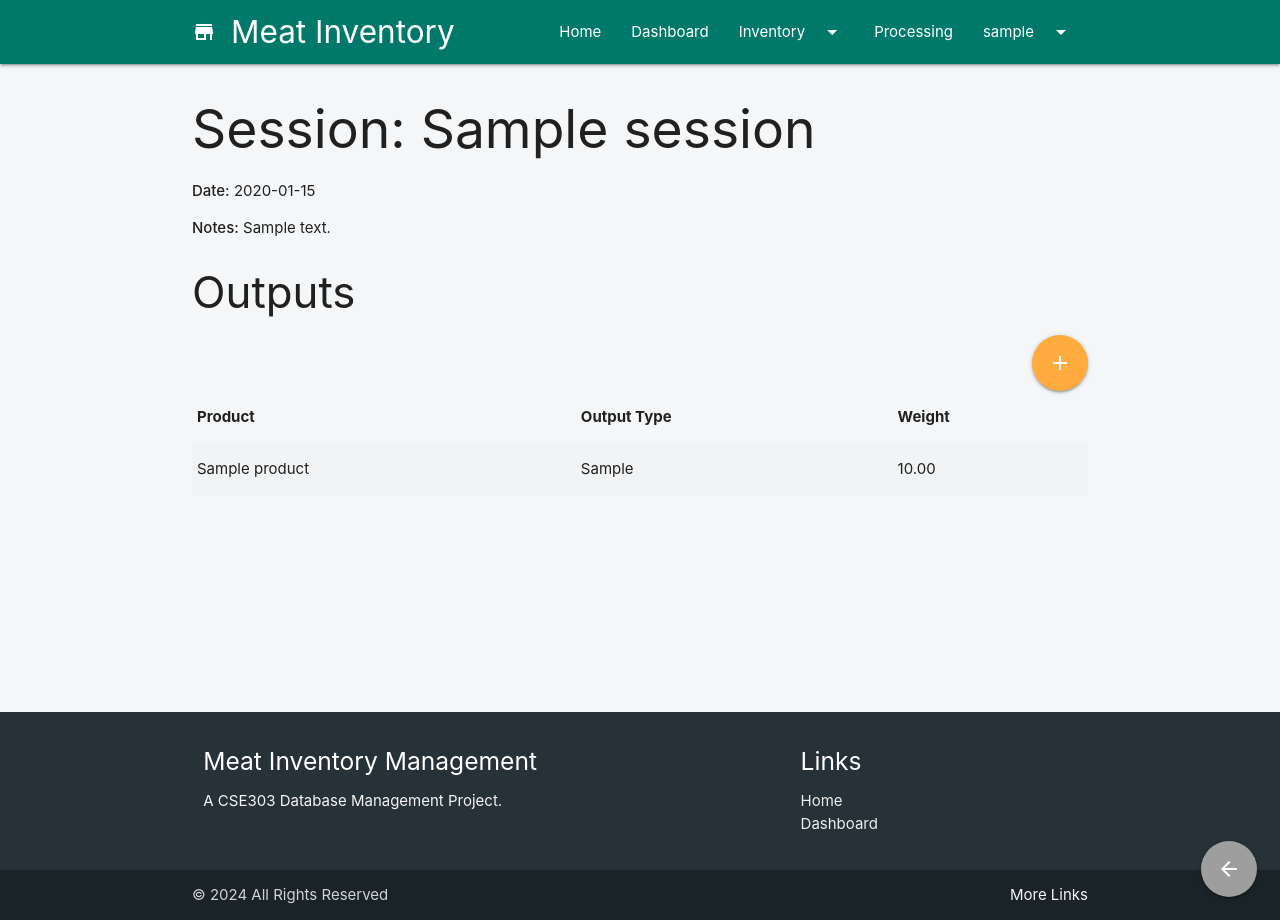
After one commit to abbasyasin1n2/alif-repo, a Flask app: page /processing/sessions/1 in a window 1280 px wide. The commit adds this page. Run offline with Flask 3, Linux system fonts and the light colour scheme; a user stored in the database is signed in; tables that the repository leaves empty hold one stand-in row (values such as "Sample post").

Commit message:
feat: added meat processing session tracking

```diff
--- a/cse303project/app.py
+++ b/cse303project/app.py
@@ -3,7 +3,7 @@ from flask import Flask
 from flask_login import LoginManager
 from .config.config import Config
 from .database import init_database, test_connection, get_user_by_id
-from .routes import auth_bp, main_bp, inventory_bp
+from .routes import auth_bp, main_bp, inventory_bp, processing_bp
 from .models import User
 
 def create_app():
@@ -25,5 +25,6 @@ def create_app():
     app.register_blueprint(auth_bp)
     app.register_blueprint(main_bp)
     app.register_blueprint(inventory_bp, url_prefix='/inventory')
+    app.register_blueprint(processing_bp, url_prefix='/processing')
 
     return app
--- /dev/null
+++ b/cse303project/database/processing_queries.py
@@ -0,0 +1,49 @@
+
+from .user_queries import execute_query
+from .connection import DB_TYPE
+
+def add_processing_session(session_name, session_date, notes):
+    """Add a new processing session"""
+    query = (
+        'INSERT INTO processing_sessions (session_name, session_date, notes) VALUES (%s, %s, %s)'
+        if DB_TYPE == 'mysql'
+        else 'INSERT INTO processing_sessions (session_name, session_date, notes) VALUES (?, ?, ?)'
+    )
+    params = (session_name, session_date, notes)
+    return execute_query(query, params)
+
+def get_all_processing_sessions():
+    """Get all processing sessions"""
+    return execute_query('SELECT * FROM processing_sessions ORDER BY session_date DESC', fetch_all=True)
+
+def get_processing_session_by_id(session_id):
+    """Get a single processing session by ID"""
+    query = 'SELECT * FROM processing_sessions WHERE id = %s' if DB_TYPE == 'mysql' else 'SELECT * FROM processing_sessions WHERE id = ?'
+    return execute_query(query, (session_id,), fetch_one=True)
+
+def add_processing_output(session_id, product_id, output_type, weight):
+    """Add an output product to a processing session"""
+    query = (
+        'INSERT INTO processing_outputs (session_id, product_id, output_type, weight) VALUES (%s, %s, %s, %s)'
+        if DB_TYPE == 'mysql'
+        else 'INSERT INTO processing_outputs (session_id, product_id, output_type, weight) VALUES (?, ?, ?, ?)'
+    )
+    params = (session_id, product_id, output_type, weight)
+    return execute_query(query, params)
+
+def get_processing_outputs_for_session(session_id):
+    """Get all output products for a given processing session"""
+    query = '''
+        SELECT po.*, p.name as product_name
+        FROM processing_outputs po
+        JOIN products p ON po.product_id = p.id
+        WHERE po.session_id = %s
+        ORDER BY po.id
+    ''' if DB_TYPE == 'mysql' else '''
+        SELECT po.*, p.name as product_name
+        FROM processing_outputs po
+        JOIN products p ON po.product_id = p.id
+        WHERE po.session_id = ?
+        ORDER BY po.id
+    '''
+    return execute_query(query, (session_id,), fetch_all=True)
--- a/cse303project/routes/__init__.py
+++ b/cse303project/routes/__init__.py
@@ -2,5 +2,6 @@
 from .auth import auth_bp
 from .main import main_bp
 from .inventory import inventory_bp
+from .processing import processing_bp
 
-__all__ = ['auth_bp', 'main_bp', 'inventory_bp']
+__all__ = ['auth_bp', 'main_bp', 'inventory_bp', 'processing_bp']
--- /dev/null
+++ b/cse303project/routes/processing.py
@@ -0,0 +1,48 @@
+
+from flask import Blueprint, render_template, request, redirect, url_for, flash
+from flask_login import login_required
+from ..database import (
+    get_all_processing_sessions, get_processing_session_by_id, add_processing_session,
+    get_processing_outputs_for_session, add_processing_output, get_all_products
+)
+
+processing_bp = Blueprint('processing', __name__, template_folder='templates')
+
+@processing_bp.route('/sessions')
+@login_required
+def list_sessions():
+    sessions = get_all_processing_sessions()
+    return render_template('processing/list_sessions.html', sessions=sessions)
+
+@processing_bp.route('/sessions/<int:id>')
+@login_required
+def view_session(id):
+    session = get_processing_session_by_id(id)
+    outputs = get_processing_outputs_for_session(id)
+    return render_template('processing/view_session.html', session=session, outputs=outputs)
+
+@processing_bp.route('/sessions/add', methods=['GET', 'POST'])
+@login_required
+def add_session():
+    if request.method == 'POST':
+        session_name = request.form['session_name']
+        session_date = request.form['session_date']
+        notes = request.form['notes']
+        add_processing_session(session_name, session_date, notes)
+        flash('Processing session added successfully!', 'success')
+        return redirect(url_for('processing.list_sessions'))
+    return render_template('processing/add_session.html')
+
+@processing_bp.route('/sessions/<int:id>/add_output', methods=['GET', 'POST'])
+@login_required
+def add_output(id):
+    if request.method == 'POST':
+        product_id = request.form['product_id']
+        output_type = request.form['output_type']
+        weight = request.form['weight']
+        add_processing_output(id, product_id, output_type, weight)
+        flash('Processing output added successfully!', 'success')
+        return redirect(url_for('processing.view_session', id=id))
+
+    products = get_all_products()
+    return render_template('processing/add_output.html', session_id=id, products=products)
--- a/cse303project/templates/base.html
+++ b/cse303project/templates/base.html
@@ -24,6 +24,7 @@
                     {% if current_user.is_authenticated %}
                     <li><a href="{{ url_for('main.dashboard') }}">Dashboard</a></li>
                     <li><a class="dropdown-trigger" href="#!" data-target="inventory-dropdown">Inventory<i class="material-icons right">arrow_drop_down</i></a></li>
+                    <li><a href="{{ url_for('processing.list_sessions') }}">Processing</a></li>
                     <li><a class="dropdown-trigger" href="#!" data-target="user-dropdown">{{ current_user.username }}<i class="material-icons right">arrow_drop_down</i></a></li>
                     {% else %}
                     <li><a href="{{ url_for('auth.login') }}">Login</a></li>
@@ -53,6 +54,7 @@
             <li><a href="{{ url_for('inventory.list_products') }}">Products</a></li>
             <li><a href="{{ url_for('inventory.list_suppliers') }}">Suppliers</a></li>
             <li><a href="{{ url_for('inventory.list_batches') }}">Batches</a></li>
+            <li><a href="{{ url_for('processing.list_sessions') }}">Processing</a></li>
             <li><a href="{{ url_for('auth.logout') }}">Logout</a></li>
             {% else %}
             <li><a href="{{ url_for('auth.login') }}">Login</a></li>
--- /dev/null
+++ b/cse303project/templates/processing/view_session.html
@@ -0,0 +1,44 @@
+
+{% extends "base.html" %}
+
+{% block title %}View Processing Session{% endblock %}
+
+{% block content %}
+<h2 class="header">Session: {{ session.session_name }}</h2>
+<p><strong>Date:</strong> {{ session.session_date }}</p>
+<p><strong>Notes:</strong> {{ session.notes }}</p>
+
+<h3 class="header">Outputs</h3>
+<a href="{{ url_for('processing.add_output', id=session.id) }}" class="btn-floating btn-large waves-effect waves-light right">
+    <i class="material-icons">add</i>
+</a>
+
+<table class="striped">
+    <thead>
+        <tr>
+            <th>Product</th>
+            <th>Output Type</th>
+            <th>Weight</th>
+        </tr>
+    </thead>
+    <tbody>
+        {% for output in outputs %}
+        <tr>
+            <td>{{ output.product_name }}</td>
+            <td>{{ output.output_type }}</td>
+            <td>{{ output.weight }}</td>
+        </tr>
+        {% else %}
+        <tr>
+            <td colspan="3" class="center-align">No outputs found for this session.</td>
+        </tr>
+        {% endfor %}
+    </tbody>
+</table>
+
+<div class="fixed-action-btn">
+    <a href="{{ url_for('processing.list_sessions') }}" class="btn-floating btn-large grey">
+        <i class="large material-icons">arrow_back</i>
+    </a>
+</div>
+{% endblock %}
```
Also changed, not shown: cse303project/database/__init__.py (+12 -0 lines), cse303project/database/utils.py (+48 -0 lines), cse303project/templates/processing/add_output.html (added, +51 -0 lines), cse303project/templates/processing/add_session.html (added, +43 -0 lines), cse303project/templates/processing/list_sessions.html (added, +40 -0 lines).
